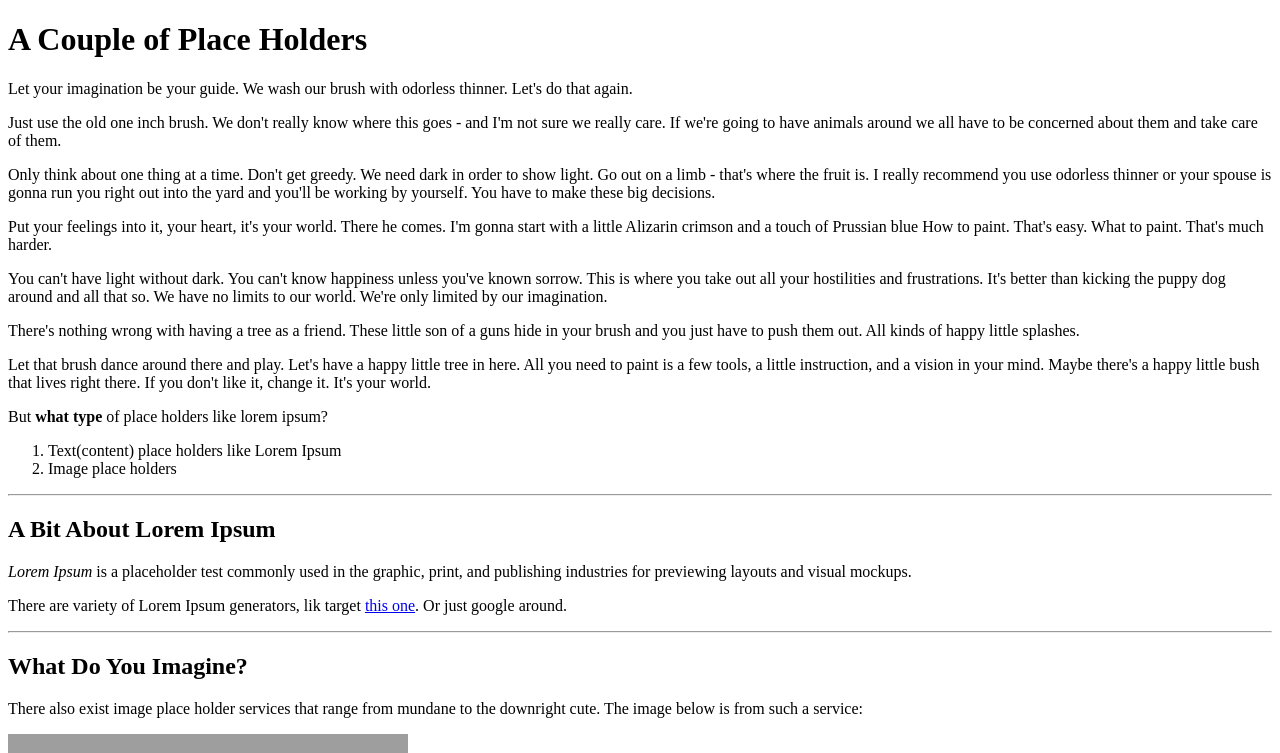
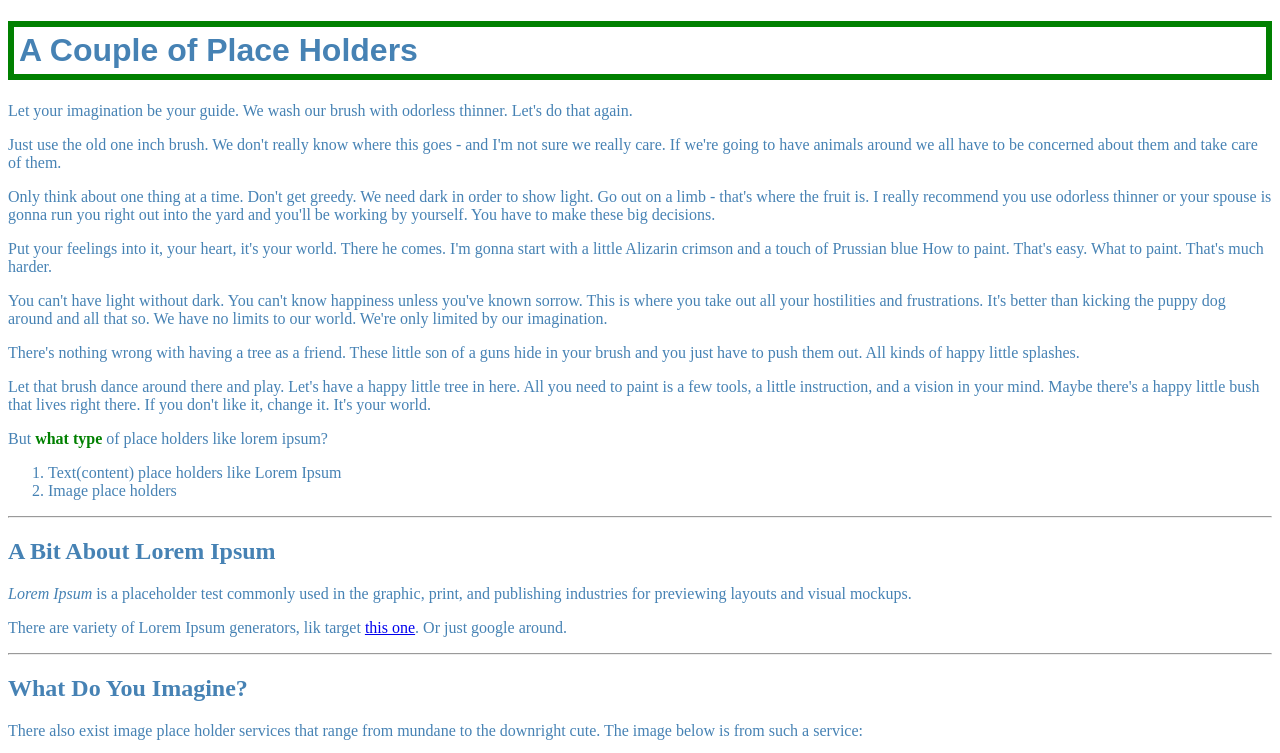
Before and after one commit to Steezli/bootcamp-prep-day-2, a plain HTML site: page index.html in a window 1280 px wide. Shown: the top 753 px of the page. Drawn offline with Linux system fonts and the light colour scheme; grey boxes are pictures that could not be loaded.

Commit message:
created main.css and updated index.html

```diff
--- a/index.html
+++ b/index.html
@@ -4,9 +4,10 @@
     <meta charset="UTF-8">
     <meta name="viewport" content="width=device-width, initial-scale=1.0">
     <title>Document</title>
+    <link rel="stylesheet" href="main.css"
 </head>
 <body>
-       <h1>A Couple of Place Holders</h1>
+       <header><h1>A Couple of Place Holders</h1></header>
         <p>Let your imagination be your guide. We wash our brush with odorless thinner. Let's do that again.</p>
 
                 <p>Just use the old one inch brush. We don't really know where this goes - and I'm not sure we really care. If we're going to have animals around we all have to be concerned about them and take care of them.</p>
@@ -22,8 +23,8 @@
                 <p>Let that brush dance around there and play. Let's have a happy little tree in here. All you need to paint is a few tools, a little instruction, and a vision in your mind. Maybe there's a happy little bush that lives right there. If you don't like it, change it. It's your world.</p>
         <p>But <strong>what type</strong> of place holders like lorem ipsum?</p>
         <ol>
-            <li>Text(content) place holders like Lorem Ipsum</li>
-            <li>Image place holders</li>
+            <li class="holder type">Text(content) place holders like Lorem Ipsum</li>
+            <li class="holder type">Image place holders</li>
         </ol>
         <hr>
         <h2>A Bit About Lorem Ipsum</h2>
--- /dev/null
+++ b/main.css
@@ -0,0 +1,18 @@
+body {
+  color: steelblue;
+}
+
+h1 {
+  font-family: sans-serif;
+  border: 5pt solid green;
+  padding: 5px;
+}
+
+.holder-type {
+  color: orange;
+  margin-top: 40px;
+}
+
+strong {
+  color: green;
+}
```
